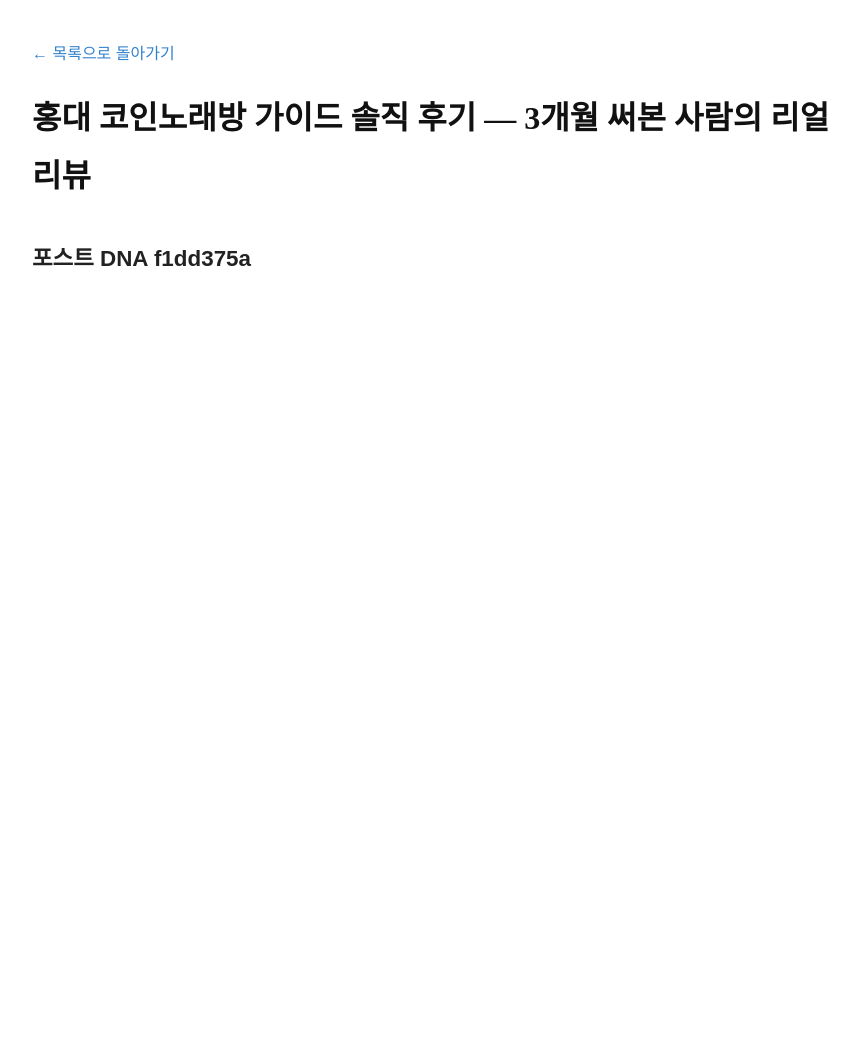
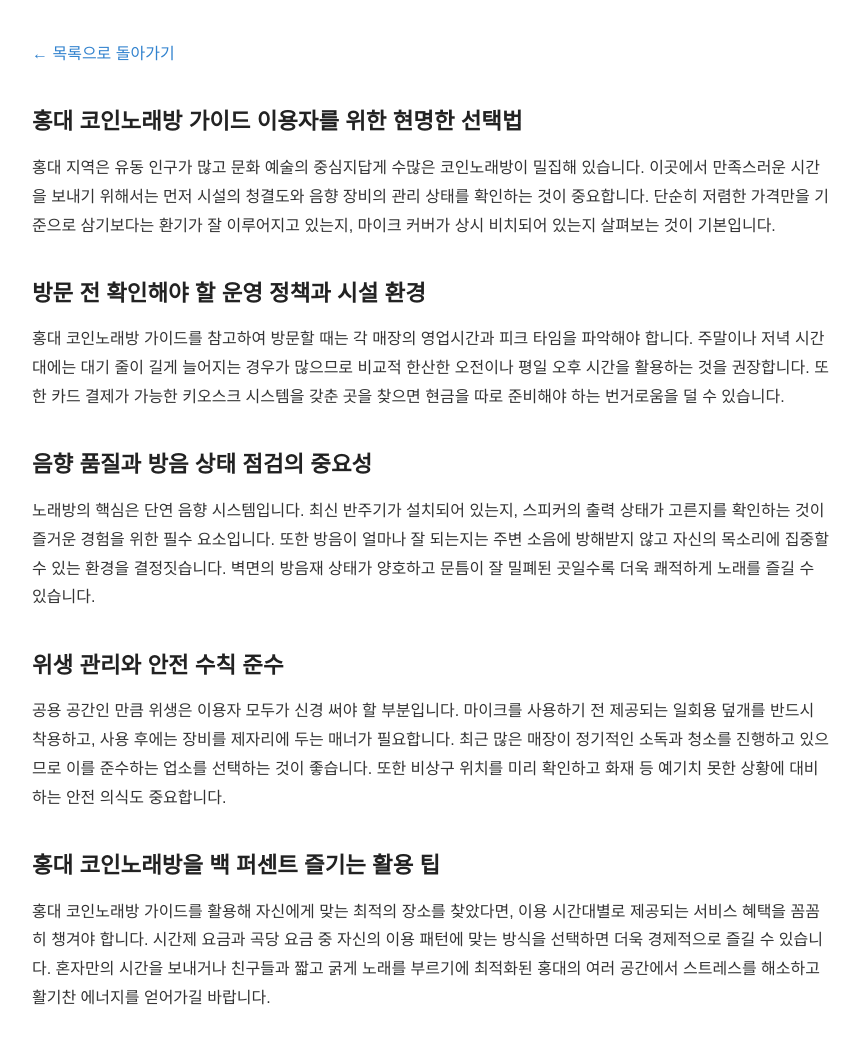
Before and after one commit to dydrkrtks7-cmd/bp-t3b06-hd-coin-guide-2, a plain HTML site: page posts/review-002-1goyxy3.html in a window 1280 px wide. Shown: the whole page, without its empty margins (208-1068 px from the left). Before the commit the page ends 800 px from the top, so only its background shows below. Drawn offline with Linux system fonts and the light colour scheme.

Commit message:
fix: 프롬프트 유출·한자 조각·반복 파손 제거 (2 files)

```diff
--- a/posts/review-002-1goyxy3.html
+++ b/posts/review-002-1goyxy3.html
@@ -22,10 +22,16 @@
     <a href="../index.html">← 목록으로 돌아가기</a>
   </header>
   <main>
-    <h1>홍대 코인노래방 가이드 솔직 후기 — 3개월 써본 사람의 리얼 리뷰</h1>
-    <article>
-      <h2>포스트 DNA f1dd375a</h2>
-
+<h2>홍대 코인노래방 가이드 이용자를 위한 현명한 선택법</h2>
+<p>홍대 지역은 유동 인구가 많고 문화 예술의 중심지답게 수많은 코인노래방이 밀집해 있습니다. 이곳에서 만족스러운 시간을 보내기 위해서는 먼저 시설의 청결도와 음향 장비의 관리 상태를 확인하는 것이 중요합니다. 단순히 저렴한 가격만을 기준으로 삼기보다는 환기가 잘 이루어지고 있는지, 마이크 커버가 상시 비치되어 있는지 살펴보는 것이 기본입니다.</p>
+<h2>방문 전 확인해야 할 운영 정책과 시설 환경</h2>
+<p>홍대 코인노래방 가이드를 참고하여 방문할 때는 각 매장의 영업시간과 피크 타임을 파악해야 합니다. 주말이나 저녁 시간대에는 대기 줄이 길게 늘어지는 경우가 많으므로 비교적 한산한 오전이나 평일 오후 시간을 활용하는 것을 권장합니다. 또한 카드 결제가 가능한 키오스크 시스템을 갖춘 곳을 찾으면 현금을 따로 준비해야 하는 번거로움을 덜 수 있습니다.</p>
+<h2>음향 품질과 방음 상태 점검의 중요성</h2>
+<p>노래방의 핵심은 단연 음향 시스템입니다. 최신 반주기가 설치되어 있는지, 스피커의 출력 상태가 고른지를 확인하는 것이 즐거운 경험을 위한 필수 요소입니다. 또한 방음이 얼마나 잘 되는지는 주변 소음에 방해받지 않고 자신의 목소리에 집중할 수 있는 환경을 결정짓습니다. 벽면의 방음재 상태가 양호하고 문틈이 잘 밀폐된 곳일수록 더욱 쾌적하게 노래를 즐길 수 있습니다.</p>
+<h2>위생 관리와 안전 수칙 준수</h2>
+<p>공용 공간인 만큼 위생은 이용자 모두가 신경 써야 할 부분입니다. 마이크를 사용하기 전 제공되는 일회용 덮개를 반드시 착용하고, 사용 후에는 장비를 제자리에 두는 매너가 필요합니다. 최근 많은 매장이 정기적인 소독과 청소를 진행하고 있으므로 이를 준수하는 업소를 선택하는 것이 좋습니다. 또한 비상구 위치를 미리 확인하고 화재 등 예기치 못한 상황에 대비하는 안전 의식도 중요합니다.</p>
+<h2>홍대 코인노래방을 백 퍼센트 즐기는 활용 팁</h2>
+<p>홍대 코인노래방 가이드를 활용해 자신에게 맞는 최적의 장소를 찾았다면, 이용 시간대별로 제공되는 서비스 혜택을 꼼꼼히 챙겨야 합니다. 시간제 요금과 곡당 요금 중 자신의 이용 패턴에 맞는 방식을 선택하면 더욱 경제적으로 즐길 수 있습니다. 혼자만의 시간을 보내거나 친구들과 짧고 굵게 노래를 부르기에 최적화된 홍대의 여러 공간에서 스트레스를 해소하고 활기찬 에너지를 얻어가길 바랍니다.</p>
 </main>
 </body>
 </html>
```
Also changed, not shown: posts/review-001-bvxe0j.html (+13 -2 lines).
